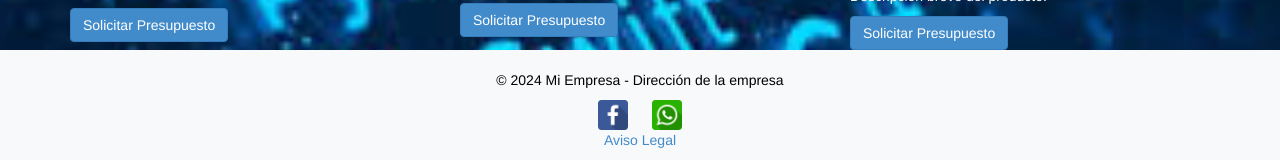
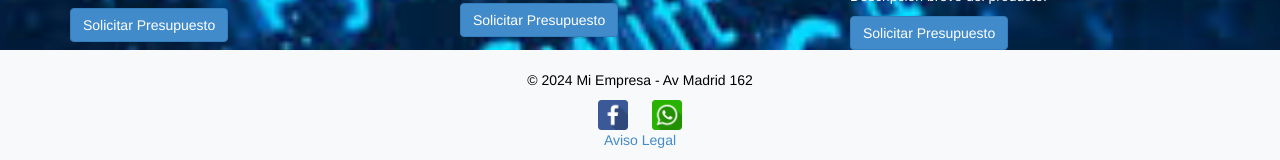
Before and after one commit to Guillermoxd3/Guillermo_Gomez_trabajoHTML, a plain HTML site: page index.html in a window 1280 px wide. Shown: the part 568-728 px from the top of the page. Drawn offline with Linux system fonts and the light colour scheme.

Commit message:
Actualizaciones en index.html

```diff
--- a/index.html
+++ b/index.html
@@ -89,7 +89,7 @@
     </main>
 </body>
 <footer>
-    <p>&copy; 2024 Mi Empresa - Dirección de la empresa</p> <!-- Información de copyright -->
+    <p>&copy; 2024 Mi Empresa - Av Madrid 162</p> <!-- Información de copyright -->
     <div>
         <a href="#"><img src="img/facebook.png" alt="Red Social 1"></a> <!-- Icono de Facebook -->
         <a href="#"><img src="img/whatsapp.png" alt="Red Social 2"></a> <!-- Icono de WhatsApp -->
```
